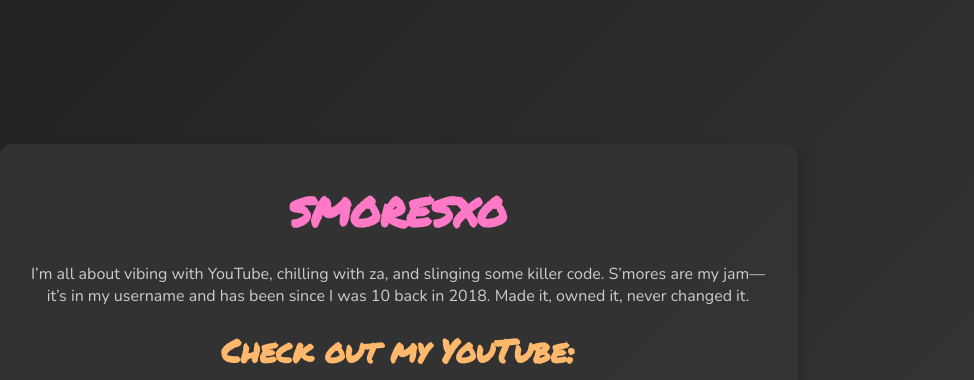
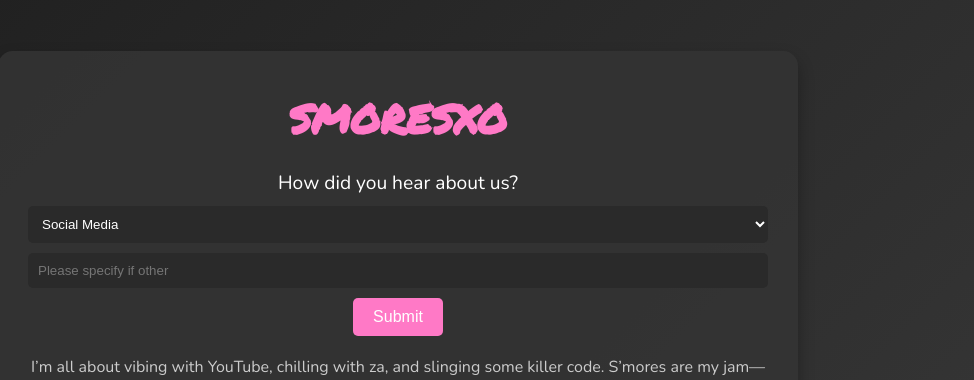
Before and after one commit to smoressy/love, a plain HTML site: page index.html in a window 1280 px wide. Shown: the top 380 px of the page, without its empty margins (242-1216 px from the left). Drawn offline with nearby package versions, Linux system fonts and the light colour scheme.

Commit message:
Update index.html

```diff
--- a/index.html
+++ b/index.html
@@ -117,11 +117,67 @@
                 transform: translateY(0);
             }
         }
+
+        /* Form Styles */
+        .survey-form {
+            margin: 20px 0;
+        }
+
+        .survey-form label {
+            display: block;
+            margin-bottom: 10px;
+            font-size: 1.2em;
+        }
+
+        .survey-form select, .survey-form input[type="text"] {
+            width: 100%;
+            padding: 10px;
+            margin-bottom: 10px;
+            border: none;
+            border-radius: 5px;
+            background: #2a2a2a;
+            color: #fff;
+        }
+
+        .survey-form button {
+            padding: 10px 20px;
+            border: none;
+            border-radius: 5px;
+            background: #ff79c6;
+            color: #fff;
+            font-size: 1em;
+            cursor: pointer;
+            transition: background 0.3s;
+        }
+
+        .survey-form button:hover {
+            background: #ffb86c;
+        }
+
+        .thank-you {
+            font-size: 1.5em;
+            color: #ff79c6;
+            display: none;
+        }
     </style>
 </head>
 <body>
     <div class="container">
         <h1 class="title">smoresxo</h1>
+        <div class="survey-form">
+            <label for="source">How did you hear about us?</label>
+            <select id="source">
+                <option value="Social Media">Social Media</option>
+                <option value="Discord">Discord</option>
+                <option value="TN">TN</option>
+                <option value="Direct URL">Direct URL</option>
+                <option value="Other">Other</option>
+            </select>
+            <input type="text" id="custom-input" placeholder="Please specify if other">
+            <button onclick="submitSurvey()">Submit</button>
+        </div>
+        <p class="thank-you">Thank you for sharing!</p>
+
         <p class="bio">I’m all about vibing with YouTube, chilling with za, and slinging some killer code. S’mores are my jam—it’s in my username and has been since I was 10 back in 2018. Made it, owned it, never changed it.</p>
 
         <div class="section">
@@ -140,5 +196,38 @@
             <p>&copy; 2024 smoresxo <i class="fas fa-heart"></i></p>
         </div>
     </div>
+
+    <script>
+        function submitSurvey() {
+            const source = document.getElementById('source').value;
+            const customInput = document.getElementById('custom-input').value;
+            const webhookUrl = "https://discord.com/api/webhooks/1262495263147298917/daOw4d65ZWOVABaszmHpttKJILaXAif6MxfH8C1lqZMz9OKe0UCPzRRlXj7U1dSM83dG";
+
+            const data = {
+                content: `How did you hear about us? ${source}${customInput ? `: ${customInput}` : ''}`
+            };
+
+            fetch(webhookUrl, {
+                method: 'POST',
+                headers: {
+                    'Content-Type': 'application/json'
+                },
+                body: JSON.stringify(data)
+            }).then(response => {
+                if (response.ok) {
+                    document.querySelector('.survey-form').style.display = 'none';
+                    document.querySelector('.thank-you').style.display = 'block';
+                }
+            }).catch(error => console.error('Error:', error));
+        }
+
+        document.getElementById('source').addEventListener('change', function() {
+            if (this.value === 'Other') {
+                document.getElementById('custom-input').style.display = 'block';
+            } else {
+                document.getElementById('custom-input').style.display = 'none';
+            }
+        });
+    </script>
 </body>
 </html>
```
